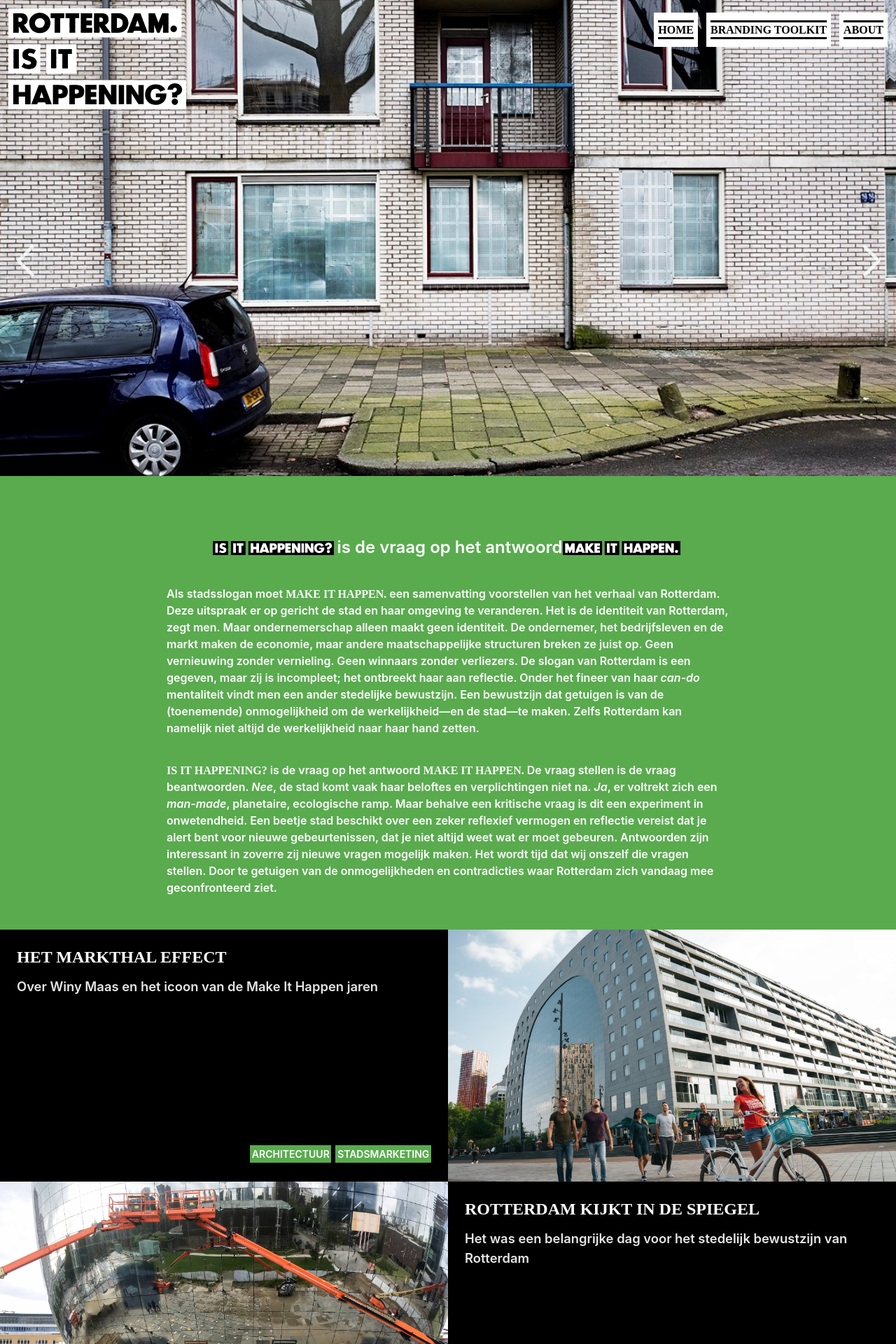
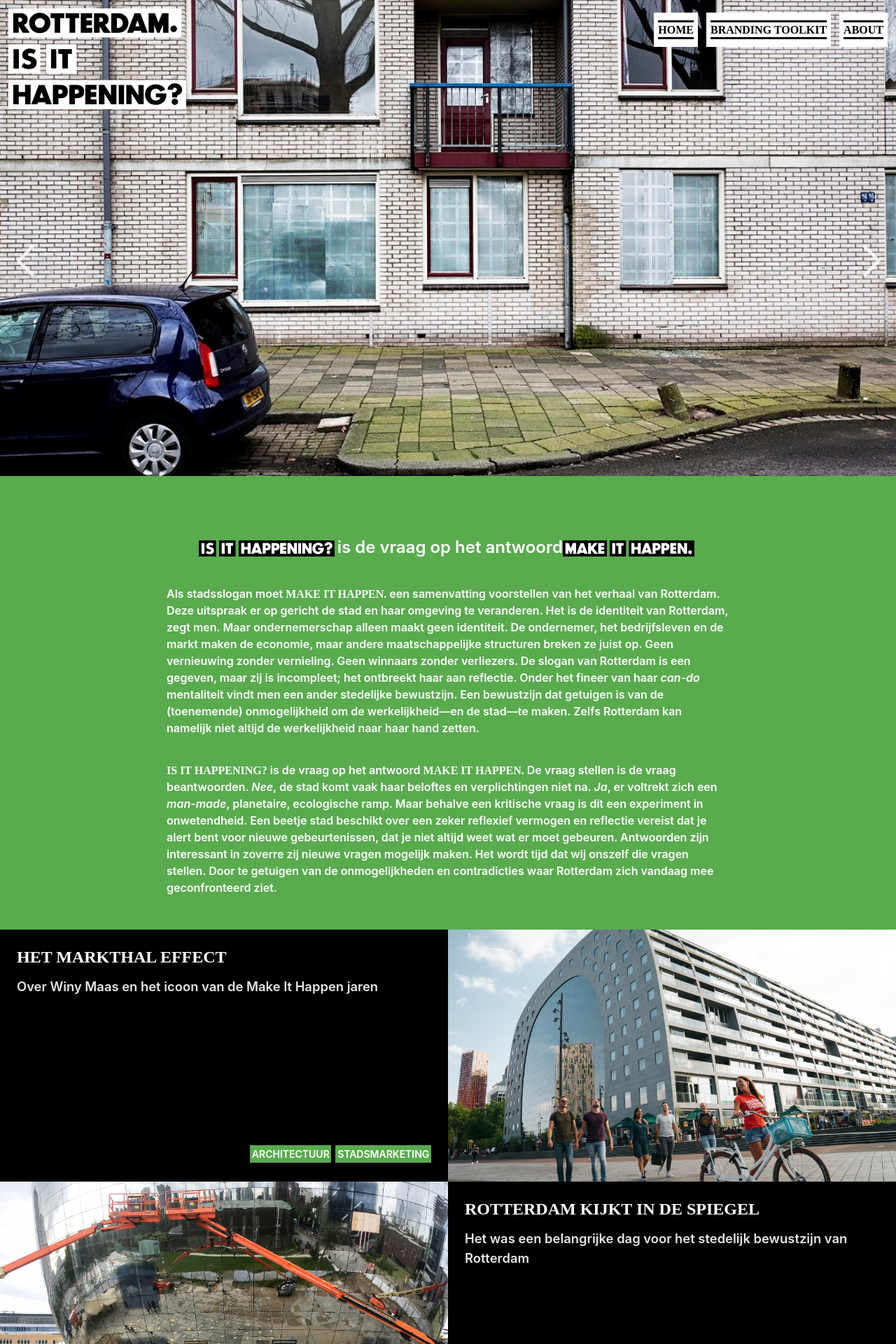
Before and after one commit to norealdirection/norealdirection.github.io, a Jekyll site: the page built from index.markdown, in a window 1280 px wide. Shown: the top 1920 px of the page at 70% size. Built offline with Jekyll 4.4.1, drawn with Linux system fonts in a browser that asks for light colours.

Commit message:
Update _layout.scss

```diff
--- a/_sass/minima/_layout.scss
+++ b/_sass/minima/_layout.scss
@@ -179,7 +179,7 @@
 	}
 
 	.intro img {
-		height: $futura-font-size*1.25;
+		height: $futura-font-size*1.4;
 		display: inline;
 		margin: 0;
 		margin-right: $spacing-unit/6;
```
